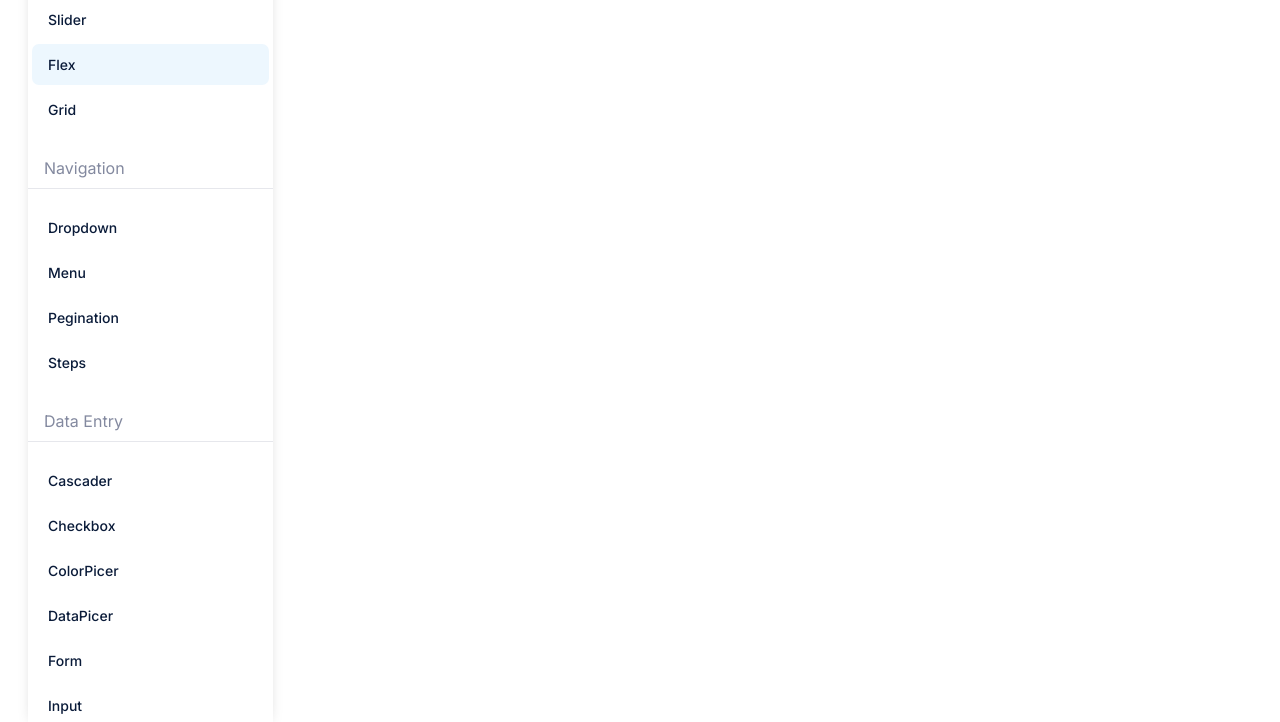
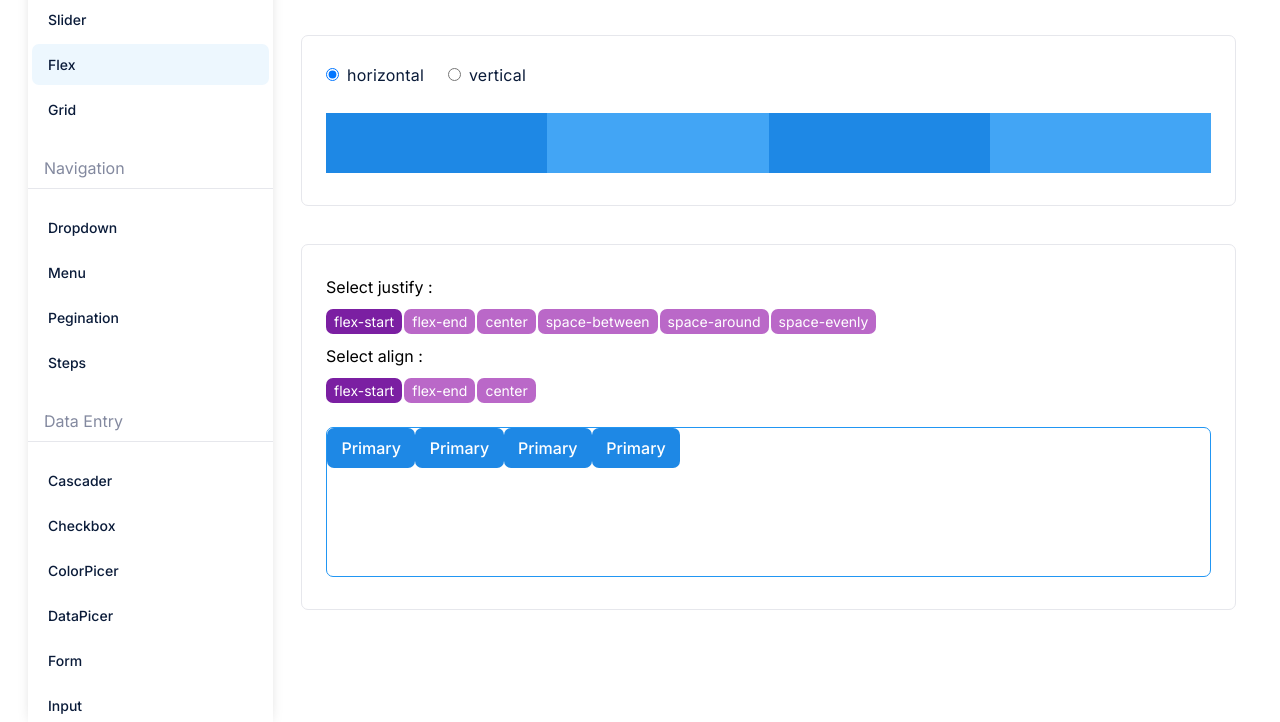
Before and after one commit to BosimovJaloliddin/npm, a plain HTML site: page all-pages/flex/flex.html in a window 1280 px wide. Shown: the part 126-848 px from the top of the page. Drawn offline with Linux system fonts and the light colour scheme; a web font is replaced by a local one.

Commit message:
add flex-settings

```diff
--- a/all-pages/flex/flex.css
+++ b/all-pages/flex/flex.css
@@ -0,0 +1,100 @@
+.example-wrapper {
+  margin-top: 38px;
+  padding: 32px 24px;
+  border-radius: 7px;
+  border: 1px solid var(--bg-line);
+}
+.example-radios {
+  display: flex;
+  justify-content: flex-start;
+  align-items: center;
+  gap: 24px;
+}
+.example-radio {
+  display: flex;
+  justify-content: center;
+  align-items: center;
+  gap: 8px;
+}
+.example-radio input,
+.example-radio label {
+  cursor: pointer;
+}
+.example-radio label {
+  font-size: 16px;
+  font-weight: 400;
+  letter-spacing: 0.2px;
+  line-height: 12px;
+  color: var(--text-primary);
+}
+
+.flex-items_one {
+  display: flex;
+  margin-top: 32px;
+}
+.flex-items_one.vertical {
+  flex-direction: column;
+}
+.flex-items_one .flex-item_one {
+  flex: 0 0 25%;
+  max-width: 25%;
+  min-height: 60px;
+}
+.flex-items_one .blue1 {
+  background-color: var(--primary-dark);
+}
+.flex-items_one .blue2 {
+  background-color: var(--primary-light);
+}
+
+/* =================================== */
+.flex-justify_styles,
+.flex-align_styles {
+  display: flex;
+  justify-content: flex-start;
+  align-items: center;
+  gap: 2px;
+  margin: 12px 0;
+}
+.flex-justify_styles .flex-justify_style,
+.flex-align_styles .flex-align_style {
+  font-size: 14px;
+  font-weight: 400;
+  padding: 4px 8px;
+  border-radius: 7px;
+  border: 0;
+  color: var(--bg-white);
+  background-color: var(--secondary-light);
+  cursor: pointer;
+}
+.flex-justify_styles .flex-justify_style.active,
+.flex-align_styles .flex-align_style.active {
+  background-color: var(--secondary-dark);
+}
+.flex-justify_styles .flex-justify_style:active {
+  transform: scale(0.96);
+}
+.flex-items_two {
+  height: 150px;
+  display: flex;
+  justify-content: flex-start;
+  align-items: flex-start;
+  margin-top: 24px;
+  border-radius: 7px;
+  border: 1px solid var(--primary-main);
+}
+.flex-items_two .flex-item_two {
+  flex: 0 0 10%;
+  min-width: 10%;
+  min-height: 40px;
+  border-radius: 7px;
+  border: 0;
+  background-color: var(--primary-dark);
+
+  display: flex;
+  justify-content: center;
+  align-items: center;
+  font-size: 16px;
+  font-weight: 500;
+  color: #ffffff;
+}
--- a/all-pages/flex/flex.html
+++ b/all-pages/flex/flex.html
@@ -6,6 +6,7 @@
     <meta http-equiv="X-UA-Compatible" content="IE=edge">
     <meta name="viewport" content="width=device-width, initial-scale=1.0">
     <link rel="stylesheet" href="../../main.css">
+    <link rel="stylesheet" href="./flex.css">
     <title>npm</title>
 </head>
 
@@ -101,7 +102,49 @@
             </ul>
         </aside>
         <main>
-            <h1>Flex</h1>
+            <h1 class="main-title">Flex</h1>
+            <div class="example-wrapper">
+                <div class="example-radios">
+                    <div class="example-radio">
+                        <input type="radio" id="horizontal" name="flex" checked>
+                        <label for="horizontal">horizontal</label>
+                    </div>
+                    <div class="example-radio">
+                        <input type="radio" id="vertical" name="flex">
+                        <label for="vertical">vertical</label>
+                    </div>
+                </div>
+                <div class="flex-items_one">
+                    <div class="flex-item_one blue1"></div>
+                    <div class="flex-item_one blue2"></div>
+                    <div class="flex-item_one blue1"></div>
+                    <div class="flex-item_one blue2"></div>
+                </div>
+            </div>
+
+            <div class="example-wrapper">
+                <p class="sub-title">Select justify :</p>
+                <div class="flex-justify_styles">
+                    <div class="flex-justify_style active">flex-start</div>
+                    <div class="flex-justify_style">flex-end</div>
+                    <div class="flex-justify_style">center</div>
+                    <div class="flex-justify_style">space-between</div>
+                    <div class="flex-justify_style">space-around</div>
+                    <div class="flex-justify_style">space-evenly</div>
+                </div>
+                <p class="sub-title">Select align :</p>
+                <div class="flex-align_styles">
+                    <div class="flex-align_style active">flex-start</div>
+                    <div class="flex-align_style">flex-end</div>
+                    <div class="flex-align_style">center</div>
+                </div>
+                <div class="flex-items_two">
+                    <div class="flex-item_two">Primary</div>
+                    <div class="flex-item_two">Primary</div>
+                    <div class="flex-item_two">Primary</div>
+                    <div class="flex-item_two">Primary</div>
+                </div>
+            </div>
         </main>
     </div>
 
@@ -109,5 +152,6 @@
 </body>
 
 <script src="../../js/main.js"></script>
+<script src="./flex.js"></script>
 
 </html>
--- a/all-pages/flex/flex.js
+++ b/all-pages/flex/flex.js
@@ -0,0 +1,42 @@
+const horizontal = document.querySelector("#horizontal");
+const vertical = document.querySelector("#vertical");
+const flexItemsOne = document.querySelector(".flex-items_one");
+
+const flexJustifyItems = document.querySelector(".flex-justify_styles");
+const flexJustifyItem = document.querySelectorAll(".flex-justify_style");
+const flexAlignItems = document.querySelector(".flex-align_styles");
+const flexAlignItem = document.querySelectorAll(".flex-align_style");
+const flexItemsTwo = document.querySelector(".flex-items_two");
+
+horizontal.addEventListener("click", (event) => {
+  if (event.target.checked) {
+    flexItemsOne.classList.remove("vertical");
+  }
+});
+vertical.addEventListener("click", (event) => {
+  if (event.target.checked) {
+    flexItemsOne.classList.add("vertical");
+  }
+});
+
+// ==========================================
+flexJustifyItem.forEach((value) => {
+  value.addEventListener("click", ({ target }) => {
+    flexJustifyItem.forEach((value) => {
+      value.classList.remove("active");
+    });
+
+    target.classList.add("active");
+    flexItemsTwo.style.justifyContent = `${target.textContent}`;
+  });
+});
+flexAlignItem.forEach((value) => {
+  value.addEventListener("click", ({ target }) => {
+    flexAlignItem.forEach((value) => {
+      value.classList.remove("active");
+    });
+
+    flexItemsTwo.style.alignItems = `${target.textContent}`;
+    target.classList.add("active");
+  });
+});
--- a/main.css
+++ b/main.css
@@ -11,6 +11,7 @@
   --bg-line: #e6e7ec;
   --text-secondary: #83899f;
   --text-primary: #0a1b39;
+  --text-disabled: #00000061;
 
   --primary-main: #2196f3;
   --primary-main-opacity: #2195f34d;
@@ -260,7 +261,16 @@ main {
   overflow-y: auto;
   background-color: var(--bg-main);
   margin-top: 48px;
+  padding-bottom: 58px;
 }
 main::-webkit-scrollbar {
   width: 0;
 }
+main .main-title {
+  font-size: 38px;
+  font-weight: 500;
+  line-height: 75px;
+  letter-spacing: -1.5px;
+  text-align: left;
+  color: var(--text-primary);
+}
```
